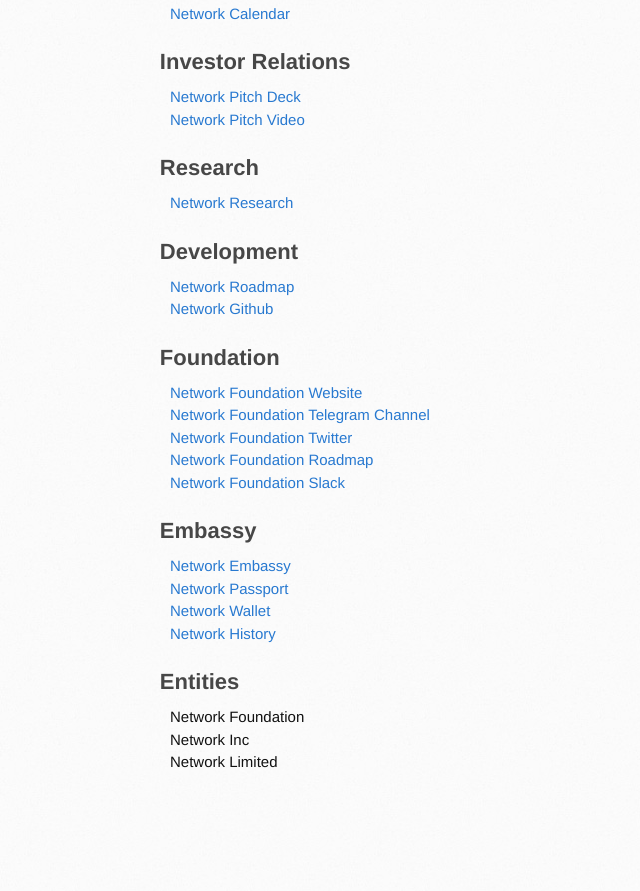
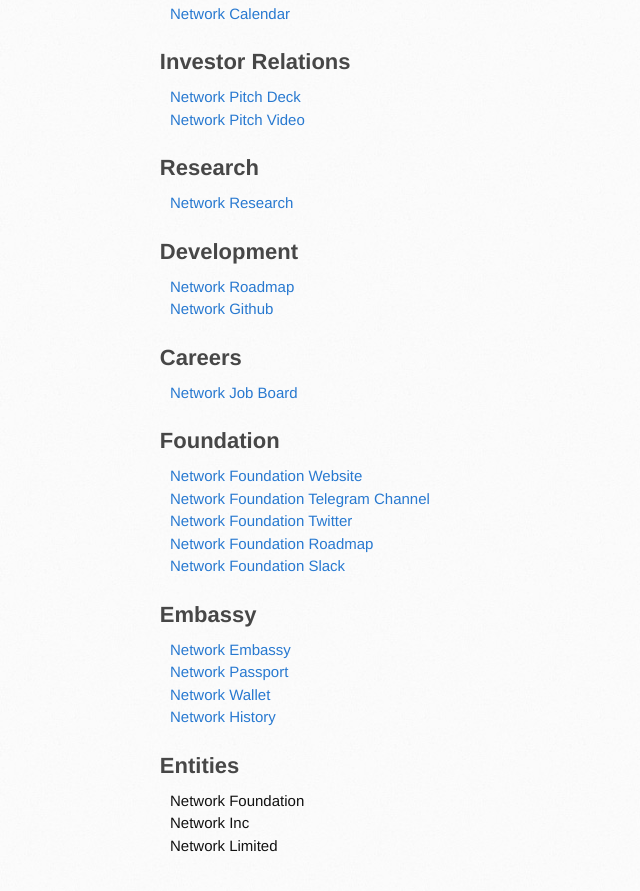
Before and after one commit to networkf/network.github.io, a Jekyll site: the page built from index.md, in a window 1280 px wide and 900 px high, scrolled down 1158 px. Shown: the top 891 px of the window, without its empty margins (0-640 px from the left). Built offline with Jekyll 4.4.1, drawn with Linux system fonts in a browser that asks for light colours; some web fonts are replaced; our own code applies the rules of GitHub Pages for plain Markdown files; before the commit the page ends 1974 px from its top, so only the background shows below that.

Commit message:
Update index.md

```diff
--- a/index.md
+++ b/index.md
@@ -66,9 +66,12 @@ Network is accelerating the advent of neural interface dreams by building a neur
 <a href="https://network.com.de" target="_blank">Network Research</a>
 
 ## Development
-<a href="https://networkfund.notion.site/bacfca824e244d118b6d4973bddb4113" target="_blank">Network Roadmap</a>
+<a href="https://networkfund.notion.site/9f79a2e3ac8f488c88eea3043f2414a8" target="_blank">Network Roadmap</a>
 <br>
 <a href="https://github.com/networkfund" target="_blank">Network Github</a>
+
+## Careers
+<a href="https://networkfund.notion.site/Job-Board-1497e87749b04767b98a75094654ae79" target="_blank">Network Job Board</a>
 
 ## Foundation
 <a href="https://network.foundation" target="_blank">Network Foundation Website</a>
```
